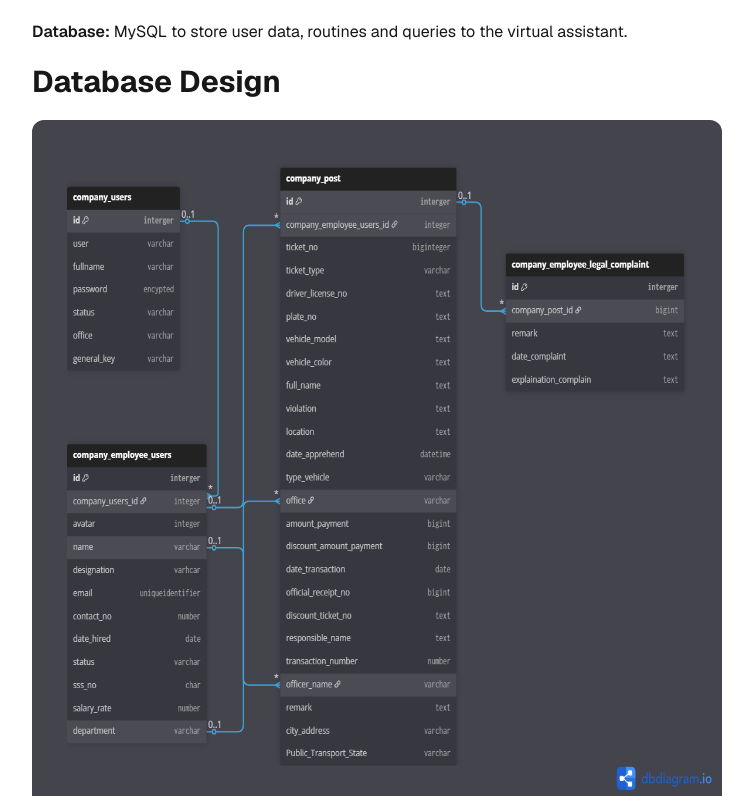
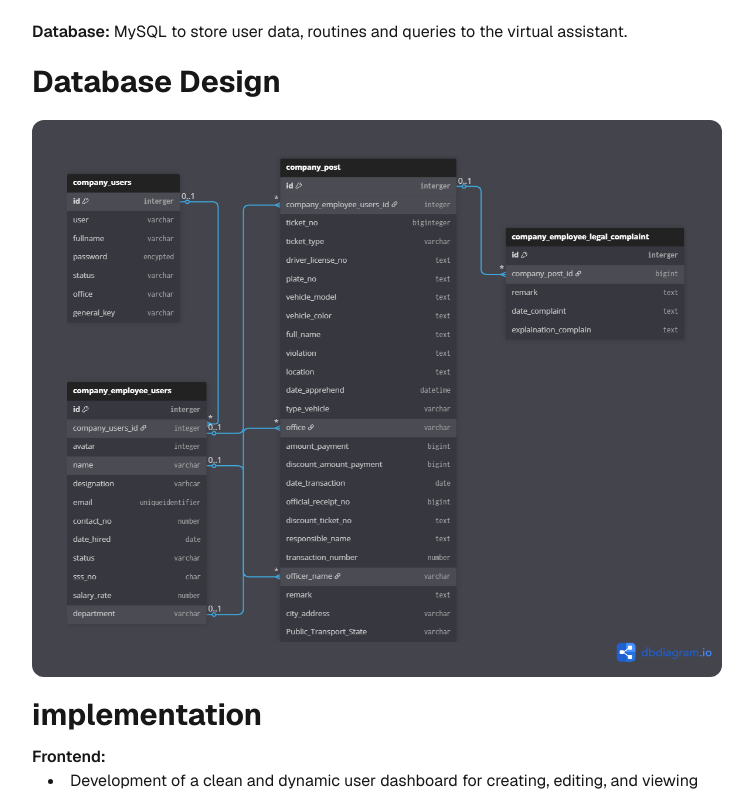
Before and after one commit to MondSE/almondtuazon, a Next.js app: page /projects/view/1 in a window 1280 px wide. Shown: the part 1580-2376 px from the top of the page, without its empty margins (64-817 px from the left). Built offline with nearby package versions, Linux system fonts and the light colour scheme.

Commit message:
project updated - layout changes

```diff
--- a/app/components/Projects.tsx
+++ b/app/components/Projects.tsx
@@ -40,15 +40,16 @@ const Projects = () => {
               >
                 <span>Docs</span>
               </Link>
-              <Link
+              {/* <Link
                 href={"#"}
                 className="bg-gray-700 dark:text-white text-xs px-4 py-1 dark:border-amber-50 border-2 rounded-full shadow hover:scale-105 transition-transform "
               >
                 <span>Image</span>
-              </Link>
+              </Link> */}
               <Link
-                href={"#"}
+                href={proj.githubLink}
                 className="bg-gray-700 dark:text-white text-xs px-4 py-1 dark:border-amber-50 border-2 rounded-full shadow hover:scale-105 transition-transform "
+                target="_blank"
               >
                 <span>GitHub</span>
               </Link>
--- a/app/projects/list/page.tsx
+++ b/app/projects/list/page.tsx
@@ -62,7 +62,7 @@ const projectList = () => {
               <p className="text-sm dark:text-gray-300 mt-1">
                 {proj.description}
               </p>
-              <div className="flex gap-2 mt-2 flex-wrap">
+              <div className="flex gap-2 mt-2 flex-wrap mb-3">
                 {proj.tech.map((tech, i) => (
                   <span
                     key={i}
@@ -72,22 +72,23 @@ const projectList = () => {
                   </span>
                 ))}
               </div>
-              <div className="flex gap-4 mt-2">
+              <div className="flex gap-4">
                 <Link
                   href={`/projects/view/${idx + 1}`}
                   className="bg-black dark:text-white text-xs px-4 py-1 dark:border-amber-50 border-2 rounded-full shadow hover:scale-105 transition-transform "
                 >
                   <span>Docs</span>
                 </Link>
-                <Link
+                {/* <Link
                   href={"#"}
                   className="bg-black dark:text-white text-xs px-4 py-1 dark:border-amber-50 border-2 rounded-full shadow hover:scale-105 transition-transform "
                 >
                   <span>Image</span>
-                </Link>
+                </Link> */}
                 <Link
-                  href={"#"}
+                  href={proj.githubLink}
                   className="bg-black dark:text-white text-xs px-4 py-1 dark:border-amber-50 border-2 rounded-full shadow hover:scale-105 transition-transform "
+                  target="_blank"
                 >
                   <span>GitHub</span>
                 </Link>
--- a/app/projects/view/[id]/page.tsx
+++ b/app/projects/view/[id]/page.tsx
@@ -119,7 +119,7 @@ export default function ProjectDetail() {
             <a
               href={project.githubLink}
               target="_blank"
-              className=" text-pretty text-primary-100 underline"
+              className=" text-pretty text-primary-100 underline wrap-anywhere"
             >
               {project.githubLink}
             </a>
@@ -289,14 +289,12 @@ export default function ProjectDetail() {
             Database Design
           </h2>
           {/* data diagram image */}
-
-          {/* Project Sample Image */}
           {/* Image Grid */}
           <div className="mt-5 mb-5">
             {project.dataBaseDiagram &&
               typeof project.dataBaseDiagram === "string" && (
                 <div
-                  className="relative w-full aspect-square overflow-hidden rounded-xl cursor-pointer group"
+                  className=" relative overflow-hidden rounded-xl cursor-pointer group"
                   onClick={() => {
                     setSelectedImage(project.dataBaseDiagram);
                     setIsFromGallery(false); // mark as single
@@ -306,7 +304,7 @@ export default function ProjectDetail() {
                   <img
                     src={project.dataBaseDiagram}
                     alt="Database Diagram"
-                    className="w-full h-full object-fit transition-transform group-hover:scale-105"
+                    className=" object-fit transition-transform group-hover:scale-105"
                   />
                 </div>
               )}
--- a/data/project.json
+++ b/data/project.json
@@ -42,9 +42,40 @@
     ]
   },
   {
-    "name": "--",
-    "description": "--",
-    "tech": ["--", "--", "--"],
-    "link": "/"
+    "id": 2,
+    "name": "Local Store - PIS",
+    "description": "Product Inventory System for Local Store",
+    "tech": ["C++", "MySql", "WinFrom"],
+    "link": "/",
+    "githubLink": "https://github.com/MondSE/Product_Inventory_System",
+    "projectSummary": "This project is used as a template for the demonstration of the Product Inventory System of Local Store as a Projects using the C++ and MySql on WinForm.",
+    "sampleImageProject": [
+      "/asset/project/PIS_IMG/1.png",
+      "/asset/project/PIS_IMG/2.png"
+    ],
+    "aim": [
+      "This software is to automate these processes and to improve the overall efficiency and clients experience of Office.",
+      "The system is easy to use and has user-friendly functionalities to help the employee's for their daily inventory."
+    ],
+    "technologiesUsed": [
+      {
+        "frontEnd": " Winform for the user interface.",
+        "backEnd": " C++ to handle application logic and APIs.",
+        "dataBase": " MySQL to store user data, routines."
+      }
+    ],
+    "dataBaseDiagram": "/asset/project/PIS_IMG/db1.png",
+    "implementation": [
+      {
+        "frontEnd": [
+          "Development of a clean and dynamic user for creating, editing, and viewing exercise routines.",
+          "Integration of interactive graphics to display physical progress."
+        ],
+        "backEnd": ["Implementation of endpoints for CRUD routines."],
+        "dataBase": [
+          "Designing tables for users, exercises, and queries with normalized non-relationships."
+        ]
+      }
+    ]
   }
 ]
```
Also changed, not shown: app/projects/image/page.tsx (added), public/asset/project/PIS_IMG/db1.png (added).
